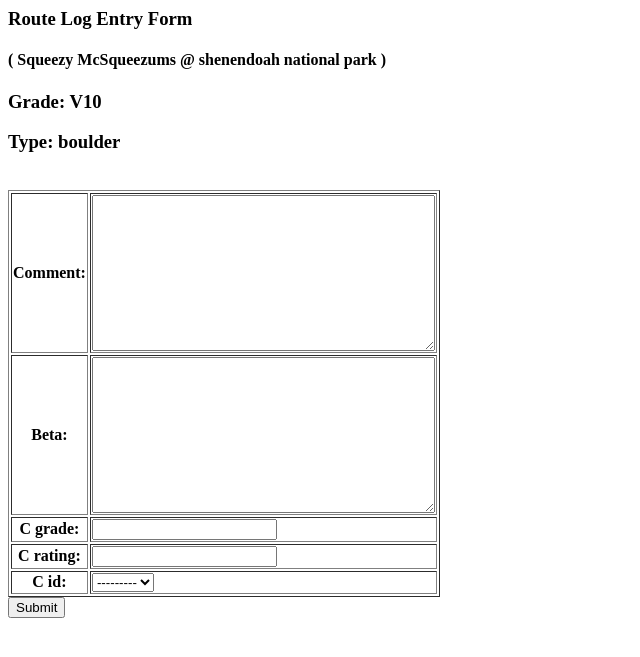
After one commit to tyjclift/climbcville, a Django app: a page that uses climbcville/templates/climbcville/route_entry_form.html in a window 1280 px wide. The commit adds this page. Shown: the top 657 px of the page, without its empty margins (0-640 px from the left). Run offline with Django 3.2, Linux system fonts and the light colour scheme; data comes from the database, SQL or seed files in the repository; both versions use the stored data as it was after the commit.

Commit message:
Update that shiz

```diff
--- a/climbcville/forms.py
+++ b/climbcville/forms.py
@@ -5,4 +5,4 @@ from .models import Route_Log_Entry
 class Route_Log_Entry_Form(ModelForm):
     class Meta:
         model = Route_Log_Entry
-        fields = ['comment','beta','c_grade','c_rating','c_id','route_id']
+        fields = ['comment','beta','c_grade','c_rating','c_id']
--- a/climbcville/models.py
+++ b/climbcville/models.py
@@ -78,3 +78,9 @@ class Route_Log_Entry(models.Model):
     c_rating = models.CharField(max_length=10)
     c_id = models.ForeignKey(Climber, on_delete=models.CASCADE, null=True)
     route_id = models.ForeignKey(Route, on_delete=models.CASCADE, null=True)
+
+# To store the most recent user input
+class User_Input(models.Model):
+    location_id = models.IntegerField()
+    route_id = models.IntegerField()
+    user_code = models.IntegerField(primary_key=True)
--- /dev/null
+++ b/climbcville/templates/climbcville/route_entry_form.html
@@ -0,0 +1,12 @@
+<h3>Route Log Entry Form<h3>
+<h4>( {{route_choice.route_name}} @ {{location_choice.location_name}} )</h4>
+<h3> Grade: {{route_choice.rs_grade}} </h3>
+<h3> Type: {{route_choice.r_type}} </h3>
+<br>
+<form method="post">
+    {%csrf_token%}
+    <table border="1">
+        {{form}}
+    </table>
+    <input type="submit">
+</form>
--- a/climbcville/urls.py
+++ b/climbcville/urls.py
@@ -9,12 +9,18 @@ app_name = 'climbcville'
 urlpatterns = [
     # ex: /climbcville/
     path('', views.index, name='index'),
-    # ex: /climbcville/5/
-    path('<int:question_id>/', views.detail, name='detail'),
-    # ex: /climbcville/5/results/
-    path('<int:question_id>/results/', views.results, name='results'),
-    # ex: /climbcville/5/vote/
-    path('<int:question_id>/vote/', views.vote, name='vote'),
+
+    # ex: /climbcville/fav_poll_q5/
+    path('fav_poll_q'+'<int:question_id>/', views.detail, name='detail'),
+    # ex: /climbcville/fav_poll_q5/results
+    path('fav_poll_q'+'<int:question_id>/results/', views.results, name='results'),
+    # ex: /climbcville/fav_poll_q5/empty_result
+    path('fav_poll_q'+'<int:question_id>/empty_result/', views.vote, name='vote'),
+
+    path('location/', views.location, name='location'),
+
     # ex: /climbcville/log_entry_form
-    path('log_entry/', views.route_entry_form, name='log_entry')
+    path('location<int:location_id>/'+'route_entry_form/', views.route_entry_form, name='route_entry_form'),
+
+
 ]
--- a/climbcville/views.py
+++ b/climbcville/views.py
@@ -2,20 +2,22 @@
 # put all of the variables into context. Context is dictionary of objects
 # that you will need to access in the HTML template.
 
-from django.http import HttpResponse, HttpResponseRedirect
+from django.http import HttpResponse, HttpResponseRedirect, response
 from django.shortcuts import get_object_or_404, render
 from django.urls import reverse
+from django.contrib import messages
 
-from .models import Choice, Question
+from .models import Choice, Location, Question, Route, User_Input
 from .forms import Route_Log_Entry_Form
 
+# Render out the location dropdown and poll dropdowns
 def index(request):
-    # Get the first 5 elements in the initial list of questions about which poll you want to answer
-    #  from the cville_question datatable
     latest_question_list = Question.objects.order_by('-pub_date')[:5]
-    # Render the list of questions to be passed into index.html
-    context = {'latest_question_list': latest_question_list}
+    locations_list = Location.objects.all
+    context = {'latest_question_list': latest_question_list,
+               'showlocations': locations_list}
     return render(request, 'climbcville/index.html', context)
+
 
 def detail(request, question_id):
     # The HTML template we made to render the intitial question will have a field of
@@ -26,13 +28,14 @@ def results(request, question_id):
     question = get_object_or_404(Question, pk=question_id)
     return render(request, 'climbcville/results.html', {'question': question})
 
+
 def vote(request, question_id):
     # Get the question object datasource of a particular question id
     question = get_object_or_404(Question, pk=question_id)
     try:
         # Further subset the question datasource by getting the row corresponding to
         # the choice that the user has made
-        selected_choice = question.choice_set.get(pk=request.POST['choice'])
+        selected_choice = question.choice_set.get(pk=request.POST.get('choice'))
     except (KeyError, Choice.DoesNotExist):
         # Redisplay the question voting form IN the event the user did not enter data yet
         return render(request, 'climbcville/detail.html', {
@@ -49,18 +52,46 @@ def vote(request, question_id):
         # user hits the Back button.
         return HttpResponseRedirect(reverse('climbcville:results', args=(question.id,)))
 
+
 # Render out the route entry form
-def route_entry_form(request):
-    # Get access to the route log entry data
+def route_entry_form(request, location_id):
+
+    if request.POST.get('route_choice') != None:
+        print('input:',request.POST.get('route_choice'))
+        route_objs = get_object_or_404(Route, pk=int(request.POST.get('route_choice')))
+        input = User_Input(user_code=1, location_id=location_id, route_id=route_objs.route_id)
+        input.save()
     form = Route_Log_Entry_Form()
+    context = {'form':form}
+    context['location_choice'] = get_object_or_404(Location, pk=int(location_id))
+    data_input = get_object_or_404(User_Input, pk=1)
+    context['route_choice'] = get_object_or_404(Route,pk=int(data_input.route_id))
+
     # If the request method is post
     if request.method == 'POST':
         # Get the information from the user input
         form = Route_Log_Entry_Form(request.POST)
         # Check if all attributes are correct
-        if form.is_valid:
+        if form.is_valid():
+            # Update route id to match previous pages
+            form = form.save(commit=False)
+            form.route_id = get_object_or_404(Route, pk=int(data_input.route_id))
             # Save to our data
             form.save()
-    context = {'form':form}
     # Return the context information request to a particular html site
-    return render(request, "climbcville/log_entry_form.html", context)
+    return render(request, "climbcville/route_entry_form.html", context)
+
+
+# Render out the locations page with a list of routes and other location
+# information added to it
+def location(request):
+    # Get the user selection of location
+    choice = request.POST.get('location_choice')
+    location_objs = get_object_or_404(Location, pk=choice)
+    context = {'location_objs':location_objs}
+    context['route_objs'] = Route.objects.filter(location_id_id=int(choice))
+
+    # Update the user information when the user interacts with system
+    input = User_Input(user_code=1, location_id=location_objs.location_id)
+    input.save()
+    return render(request, "climbcville/location.html", context)
```
Also changed, not shown: climbcville/templates/climbcville/index.html (+16 -2 lines), climbcville/templates/climbcville/location.html (added, +23 -0 lines), climbcville/templates/climbcville/log_entry_form.html (deleted, +0 -7 lines), db.sqlite3.
